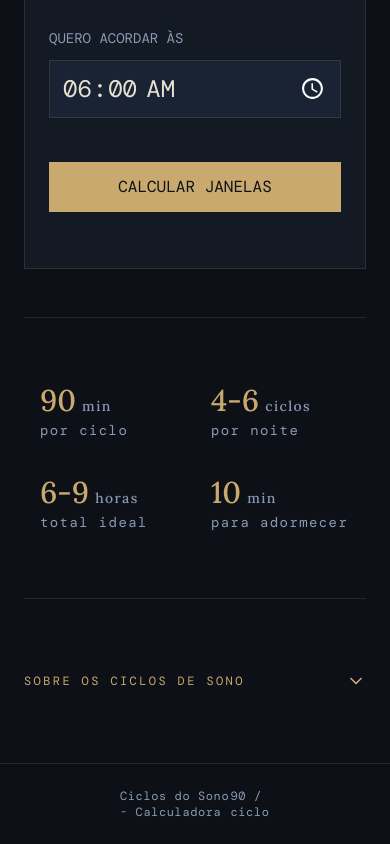
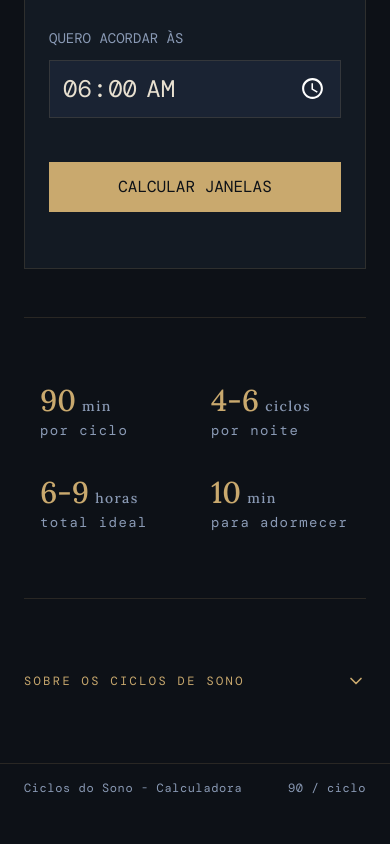
Before and after one commit to marialluiza/sleep-calculator, a Next.js app: page / in a window 390 px wide. Shown: the part 618-1462 px from the top of the page. After the commit the page ends 1430 px from the top, so only its background shows below. Built offline with nearby package versions, Linux system fonts and the light colour scheme; a web font is replaced by a local one.

Commit message:
chore: aplica responsividade do footer

```diff
--- a/src/components/layout/Footer.tsx
+++ b/src/components/layout/Footer.tsx
@@ -4,7 +4,7 @@ const FooterComponent = () => {
   return (
     <footer className="w-full ">
       <Divider />
-      <div className="flex justify-between px-30 py-6 text-muted-foreground text-xs font-mono tracking-wider">
+      <div className="flex justify-between px-6 py-4 md:px-30 md:py-6 text-muted-foreground text-xs font-mono tracking-wider">
         <h3>Ciclos do Sono - Calculadora</h3>
         <p>90 / ciclo</p>
       </div>
```
